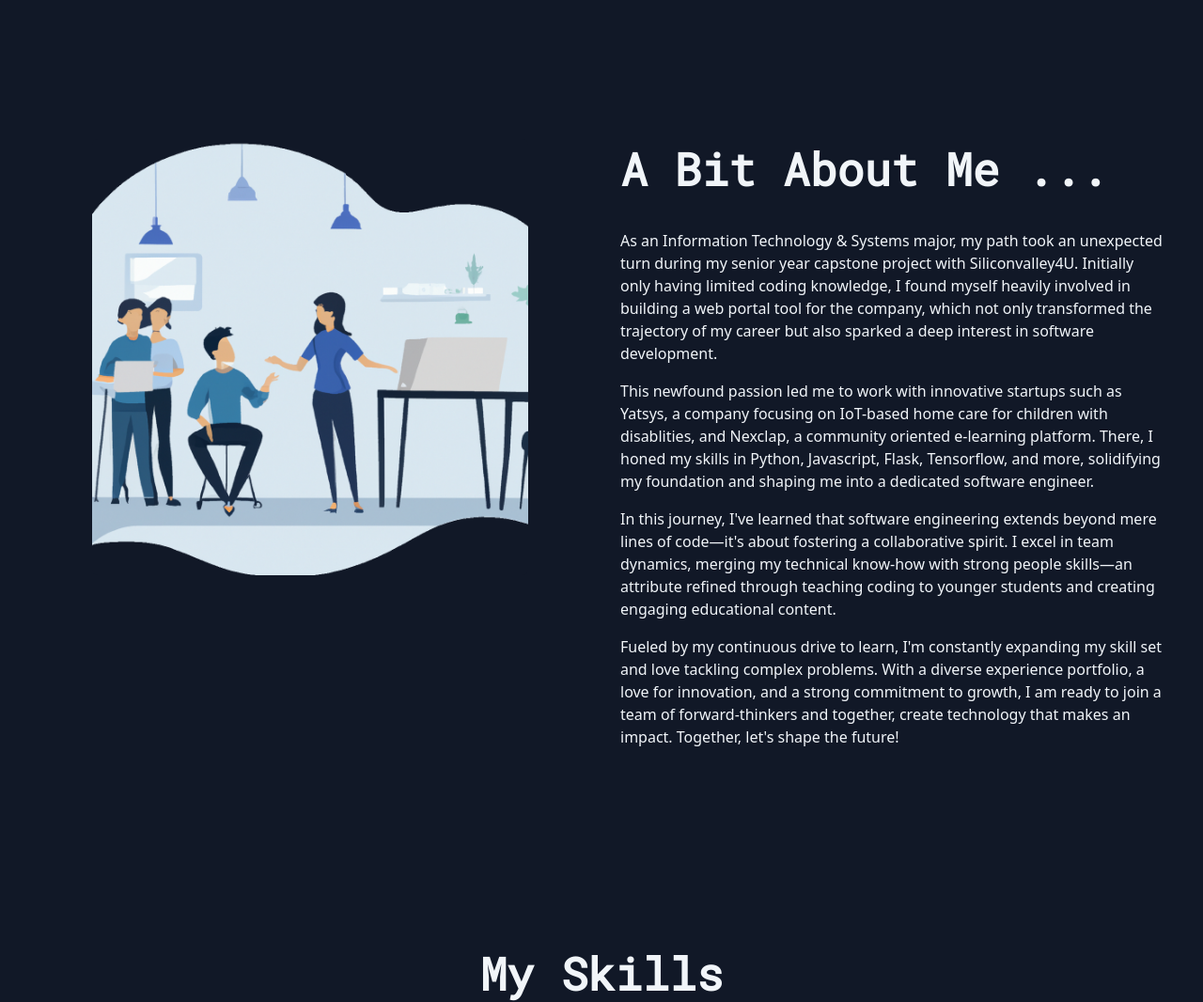
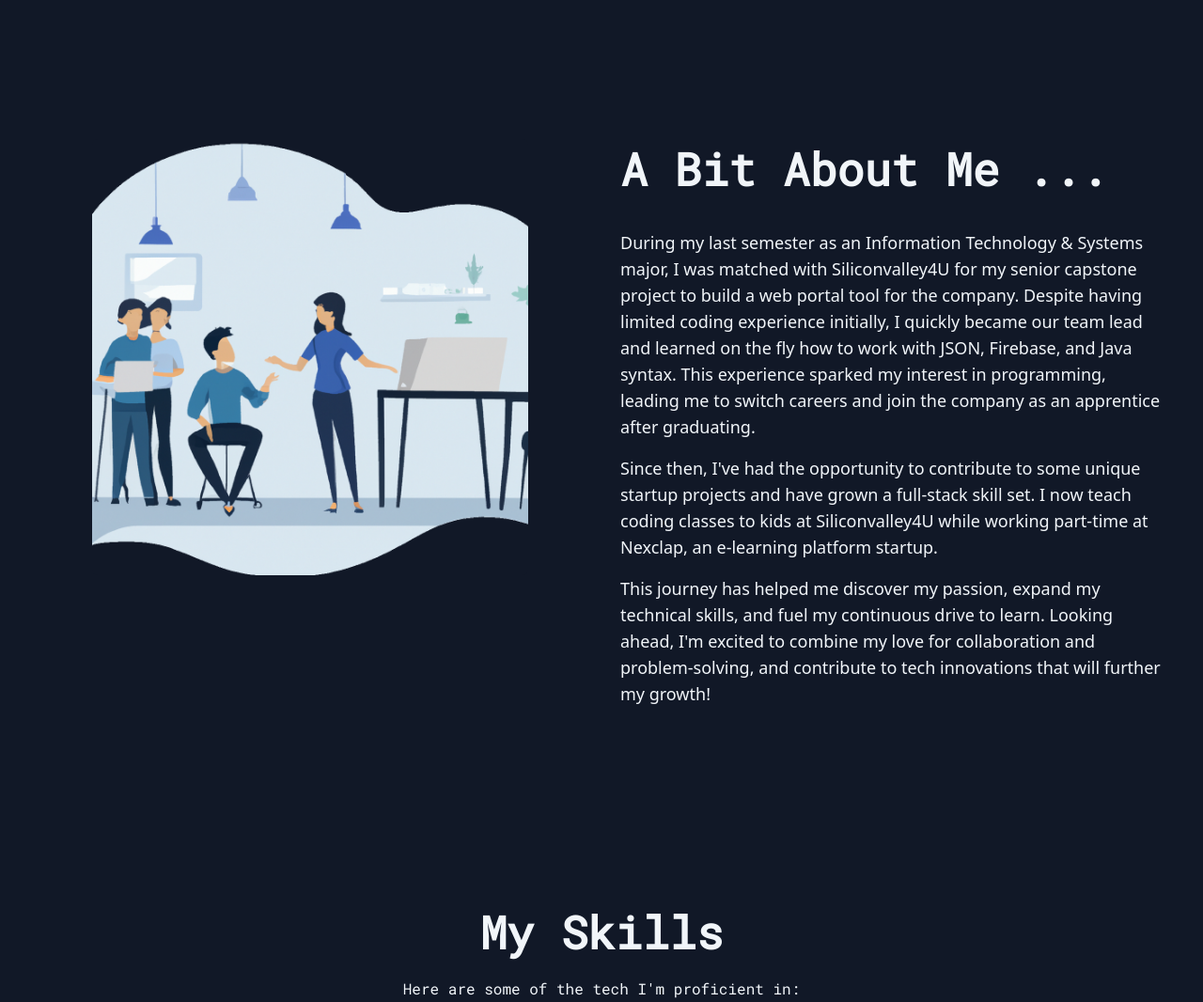
Before and after one commit to MichaelTranB/myPortfolio, a Flask app: page / in a window 1280 px wide. Shown: the part 628-1694 px from the top of the page at 94% size. Run offline with Flask 3, Linux system fonts and the light colour scheme; some libraries are stand-ins or nearby versions.

Commit message:
About Me section edits

```diff
--- a/static/main.css
+++ b/static/main.css
@@ -597,7 +597,7 @@ body.dark-mode .experience-card.expanded .toggle-experience i.fa-minus {
     }
 }
 
-@media (max-width: 768px) {
+@media (max-width: 769px) {
 
     html, body {
         max-width: 100%;
--- a/templates/main_page.html
+++ b/templates/main_page.html
@@ -30,13 +30,21 @@
                         <div class="about-me-title">
                             <h2 class="text-3xl sm:text-4xl lg:text-5xl mb-6 pt-2 font-orbitron text-indigo-600 bold-title">A Bit About Me ...</h2>
                         </div>
-                        <p class="font-orbitron text-base mb-4">As an Information Technology & Systems major, my path took an unexpected turn during my senior year capstone project with Siliconvalley4U. Initially only having limited coding knowledge, I found myself heavily involved in building a web portal tool for the company, which not only transformed the trajectory of my career but also sparked a deep interest in software development.</p>
+                        <p class="text-gray-700 text-base md:text-lg mb-4">
+                            During my last semester as an Information Technology & Systems major, I was matched with Siliconvalley4U for my senior capstone project to build a web portal tool for the company.
+                            Despite having limited coding experience initially, I quickly became our team lead and learned on the fly how to work with JSON, Firebase, and Java syntax.
+                            This experience sparked my interest in programming, leading me to switch careers and join the company as an apprentice after graduating.
+                        </p>
 
-                        <p class="text-gray-700 text-base mb-4">This newfound passion led me to work with innovative startups such as Yatsys, a company focusing on IoT-based home care for children with disablities, and Nexclap, a community oriented e-learning platform. There, I honed my skills in Python, Javascript, Flask, Tensorflow, and more, solidifying my foundation and shaping me into a dedicated software engineer.</p>
+                        <p class="text-gray-700 text-base md:text-lg mb-4">
+                            Since then, I've had the opportunity to contribute to some unique startup projects and have grown a full-stack skill set.
+                            I now teach coding classes to kids at Siliconvalley4U while working part-time at Nexclap, an e-learning platform startup.
+                        </p>
 
-                        <p class="text-gray-700 text-base mb-4">In this journey, I've learned that software engineering extends beyond mere lines of code—it's about fostering a collaborative spirit. I excel in team dynamics, merging my technical know-how with strong people skills—an attribute refined through teaching coding to younger students and creating engaging educational content.</p>
-
-                        <p class="text-gray-700 text-base mb-4">Fueled by my continuous drive to learn, I'm constantly expanding my skill set and love tackling complex problems. With a diverse experience portfolio, a love for innovation, and a strong commitment to growth, I am ready to join a team of forward-thinkers and together, create technology that makes an impact. Together, let's shape the future!</p>
+                        <p class="text-gray-700 text-base md:text-lg mb-4">
+                            This journey has helped me discover my passion, expand my technical skills, and fuel my continuous drive to learn.
+                            Looking ahead, I'm excited to combine my love for collaboration and problem-solving, and contribute to tech innovations that will further my growth!
+                        </p>
                     </div>
 
                     <div class="md:w-full md:order-1 slide-in-left">
--- a/templates/nexclap.html
+++ b/templates/nexclap.html
@@ -8,7 +8,7 @@
             <div class="w-full lg:w-1/2">
                 <h2 class="text-6xl sm:text-7xl lg:text-8xl font-bold font-orbitron text-indigo-600 mt-8 mb-20">Nexclap 2.0</h2>
                 <p class="font-orbitron text-base mb-4">
-                    Nexclap is an eLearning platform developed by Siliconvalley4u that offers a wide range of courses. I'm excited to be part of the team that's transforming Nexclap into an innovative, AI-powered social network aimed at enhancing recruitment and career development.
+                    Nexclap is an eLearning platform partnered with Siliconvalley4u that offers a wide range of courses. I'm excited to be part of the team that's transforming Nexclap into an innovative, AI-powered social network aimed at enhancing recruitment and career development.
                     Our goal is to create a dynamic space that connects students, job seekers, and recruiters, effectively closing the gap between education and employment.
                 </p>
             </div>
--- a/templates/yatsys.html
+++ b/templates/yatsys.html
@@ -8,8 +8,8 @@
             <div class="w-full lg:w-1/2">
                 <h2 class="text-6xl sm:text-7xl lg:text-8xl font-bold font-orbitron text-indigo-600 mt-8 mb-20">Yatsys</h2>
                 <p class="font-orbitron text-base mb-4">
-                    Nexclap is an eLearning platform developed by Siliconvalley4u that offers a wide range of courses. I'm excited to be part of the team that's transforming Nexclap into an innovative, AI-powered social network aimed at enhancing recruitment and career development.
-                    Our goal is to create a dynamic space that connects students, job seekers, and recruiters, effectively closing the gap between education and employment.
+                    Yatsys is a pre-seed startup focused on automated IoT home care, utilizing facial and emotion recognition to send real-time alerts to parents of children with disabilities.
+                    Within a dedicated two-month timeline, my role significantly contributed to achieving the first phase of the MVP, laying the groundwork for personalized monitoring solutions.
                 </p>
             </div>
 
```
